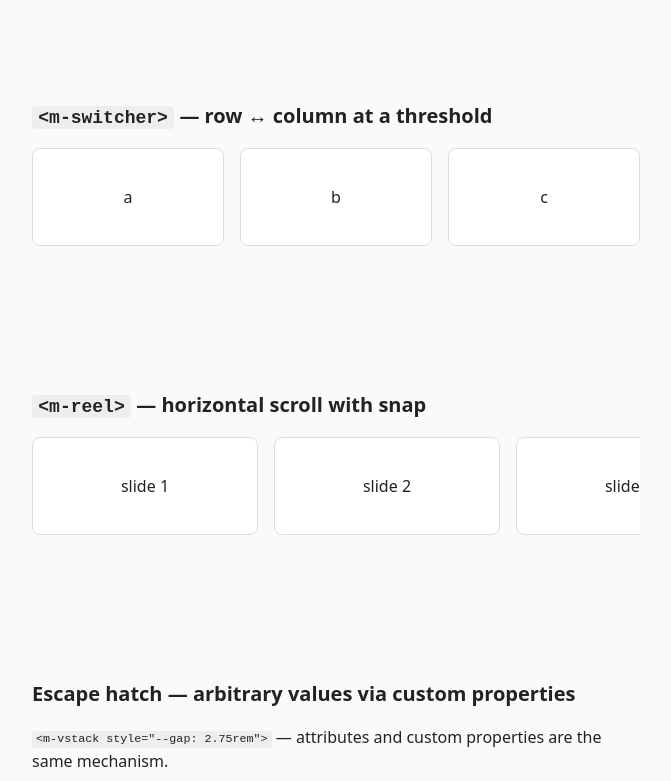
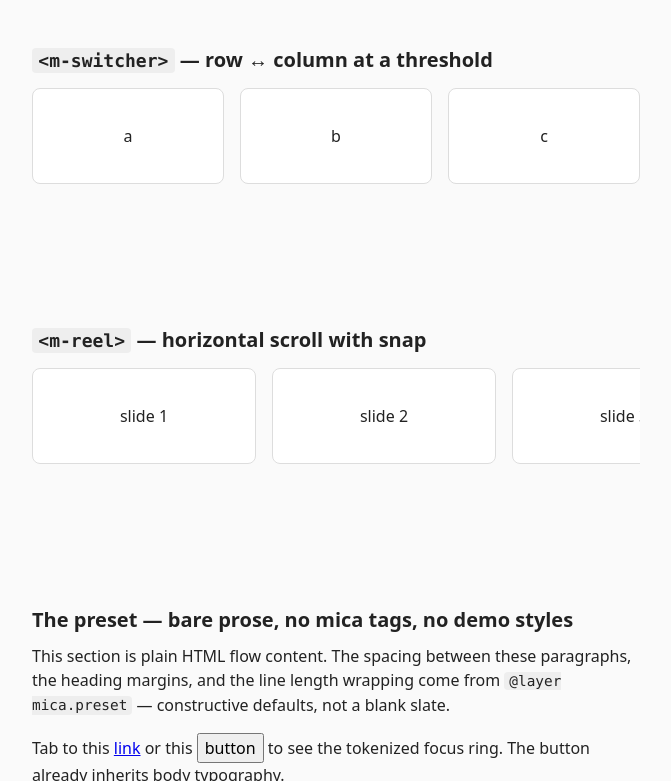
Before and after one commit to akonwi/mica, a plain HTML site: page index.html in a window 1280 px wide. Shown: the part 2019-2800 px from the top of the page, without its empty margins (304-975 px from the left). Drawn offline with Linux system fonts and the light colour scheme.

Commit message:
add mica.preset: constructive defaults (rhythm, focus ring, media, reduced motion)

```diff
--- a/index.html
+++ b/index.html
@@ -7,17 +7,14 @@
   <link rel="stylesheet" href="mica.css" />
   <style>
     /* Demo-only styles. Deliberately unlayered: user CSS always wins. */
+    /* typography, margins, rhythm now come from mica's preset */
     body {
-      font-family: system-ui, sans-serif;
-      line-height: 1.5;
-      margin: 0;
       background: #fafafa;
       color: #222;
     }
     header, section { padding-block: var(--space-xl); }
-    h1 { font-size: 2rem; margin: 0; }
-    h2 { margin: 0; font-size: 1.25rem; }
-    p  { margin: 0; }
+    h1 { font-size: 2rem; }
+    h2 { font-size: 1.25rem; }
     code { background: #eee; padding: 0.1em 0.35em; border-radius: 4px; font-size: 0.9em; }
     .card {
       background: #fff;
@@ -141,6 +138,18 @@
     </section>
 
     <section>
+      <h2>The preset — bare prose, no mica tags, no demo styles</h2>
+      <p>This section is plain HTML flow content. The spacing between these
+      paragraphs, the heading margins, and the line length wrapping come from
+      <code>@layer mica.preset</code> — constructive defaults, not a blank slate.</p>
+      <p>Tab to this <a href="#main">link</a> or this <button>button</button> to
+      see the tokenized focus ring. The button already inherits body typography.</p>
+      <h3>A following heading gets breathing room above</h3>
+      <p>Because it isn't a first child. Inside a stack, all of this rhythm
+      yields to <code>gap</code> — the stack owns spacing.</p>
+    </section>
+
+    <section>
       <m-vstack gap="md">
         <h2>Escape hatch — arbitrary values via custom properties</h2>
         <p><code>&lt;m-vstack style="--gap: 2.75rem"&gt;</code> — attributes and custom properties are the same mechanism.</p>
--- a/mica.css
+++ b/mica.css
@@ -1,7 +1,7 @@
 /*! mica — custom elements, native behavior, nearly no JavaScript. */
 
-/* Layer order: tokens first, layout second. User's unlayered CSS always wins. */
-@layer mica.tokens, mica.layout;
+/* Layer order. User's unlayered CSS always wins over all of it. */
+@layer mica.tokens, mica.preset, mica.elements, mica.layout;
 
 /* ------------------------------------------------------------------ *
  * Tokens — mica's only opinion. Spacing and size scales.
@@ -23,6 +23,97 @@
     --size-xl: 40rem;
 
     --measure: 60ch;
+
+    --font-body: system-ui, sans-serif;
+    --font-mono: ui-monospace, SFMono-Regular, Menlo, Consolas, monospace;
+    --line-height: 1.5;
+
+    --focus-ring-width: 2px;
+    --focus-ring-offset: 2px;
+    --focus-ring-color: currentColor;
+  }
+}
+
+/* ------------------------------------------------------------------ *
+ * Preset — constructive defaults, Kelp-school not Preflight-school:
+ * raw HTML should look finished, not like nothing. Zero-specificity
+ * (:where) inside a layer: doubly overridable.
+ * ------------------------------------------------------------------ */
+@layer mica.preset {
+  *,
+  *::before,
+  *::after {
+    box-sizing: border-box;
+  }
+
+  html {
+    -webkit-text-size-adjust: none;
+    text-size-adjust: none;
+  }
+
+  :where(body) {
+    margin: 0;
+    min-block-size: 100svh;
+    font-family: var(--font-body);
+    line-height: var(--line-height);
+  }
+
+  /* Vertical rhythm: flow content spaces itself; last child never
+     pushes against its container. Stacks override all of this with gap. */
+  :where(p, ol, ul, dl, dd, blockquote, pre, table, figure, fieldset,
+         details, address, audio, video, iframe) {
+    margin-block: 0 var(--flow-space, var(--space-md));
+  }
+  :where(p, ol, ul, dl, dd, blockquote, pre, table, figure, fieldset,
+         details, address, audio, video, iframe):last-child {
+    margin-block-end: 0;
+  }
+
+  :where(h1, h2, h3, h4, h5, h6) {
+    margin-block: 0 var(--space-sm);
+    line-height: 1.2;
+    text-wrap: balance;
+  }
+  /* Headings that follow content get breathing room above. */
+  :where(h2, h3, h4, h5, h6):where(:not(:first-child)) {
+    margin-block-start: var(--space-xl);
+  }
+
+  :where(p) {
+    text-wrap: pretty;
+  }
+
+  /* Media behaves like content, not like text. */
+  :where(img, svg, video, canvas, picture) {
+    display: block;
+    max-inline-size: 100%;
+    block-size: auto;
+  }
+
+  /* Form controls inherit typography instead of shipping 2009's. */
+  :where(button, input, select, textarea) {
+    font: inherit;
+  }
+
+  :where(pre, code, kbd, samp) {
+    font-family: var(--font-mono);
+  }
+
+  /* Tokenized focus ring — the theming story for focus, day one. */
+  :where(:focus-visible) {
+    outline: var(--focus-ring-width) solid var(--focus-ring-color);
+    outline-offset: var(--focus-ring-offset);
+  }
+
+  @media (prefers-reduced-motion: reduce) {
+    *,
+    *::before,
+    *::after {
+      animation-duration: 0.01ms !important;
+      animation-iteration-count: 1 !important;
+      transition-duration: 0.01ms !important;
+      scroll-behavior: auto !important;
+    }
   }
 }
 
@@ -72,6 +163,9 @@
     flex-direction: column;
     align-items: var(--align, stretch);
     gap: var(--gap, var(--space-md));
+
+    /* the stack owns spacing; preset rhythm yields to gap */
+    & > * { margin-block: 0; }
   }
 
   /* --- m-hstack: one horizontal row; `wrap` to allow wrapping ------ */
@@ -82,6 +176,8 @@
     gap: var(--gap, var(--space-md));
 
     &[wrap] { flex-wrap: wrap; }
+
+    & > * { margin-block: 0; }
 
     &[justify="start"]   { --justify: flex-start; }
     &[justify="center"]  { --justify: center; }
```
